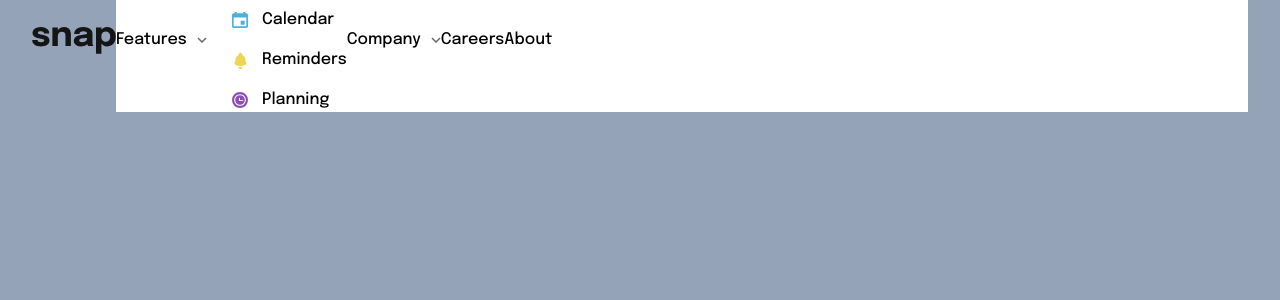
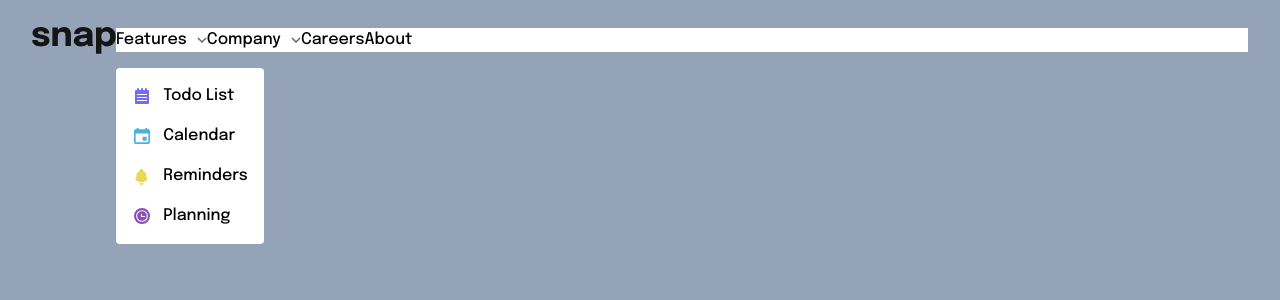
Before and after one commit to soewaiyanag/intro-section-with-dropdown-navigation, a React app: page / in a window 1280 px wide. Both pictures are taken after a click on the item "Features". Shown: the top 300 px of the page. Built offline with nearby package versions, Linux system fonts and the light colour scheme.

Commit message:
toggle dropdown with animation

```diff
--- a/package.json
+++ b/package.json
@@ -11,6 +11,7 @@
   "author": "",
   "license": "ISC",
   "dependencies": {
+    "framer-motion": "^6.3.1",
     "react": "^18.0.0",
     "react-dom": "^18.0.0"
   },
--- a/src/components/Nav/CompanyLists.js
+++ b/src/components/Nav/CompanyLists.js
@@ -4,7 +4,7 @@ const companyItems = ["History", "Our Team", "Blog"];
 
 const CompanyLists = () => {
   return (
-    <ul className="space-y-4">
+    <ul className="space-y-4 min-w-max">
       {companyItems.map((companyItem) => {
         return (
           <li key={"key-" + companyItem}>
--- a/src/components/Nav/Dropdown.js
+++ b/src/components/Nav/Dropdown.js
@@ -1,10 +1,12 @@
-import React, { useState } from "react";
+import React, { useState, useRef, useEffect } from "react";
 import arrow from "@images/icon-arrow-down.svg";
+import DropdownLists from "./DropdownLists";
 
 const Dropdown = ({ label, lists }) => {
   const [showDropdown, setShowDropdown] = useState(false);
+
   return (
-    <>
+    <div className="relative space-y-4 md:space-y-0">
       <li
         className="flex items-center gap-2.5 cursor-pointer"
         onClick={() => {
@@ -14,8 +16,8 @@ const Dropdown = ({ label, lists }) => {
         {label}
         <img src={arrow} alt="arrow icon" />
       </li>
-      {showDropdown && <div className="pl-6">{lists}</div>}
-    </>
+      {showDropdown && <DropdownLists lists={lists} />}
+    </div>
   );
 };
 
--- /dev/null
+++ b/src/components/Nav/DropdownLists.js
@@ -0,0 +1,16 @@
+import React from "react";
+import { motion } from "framer-motion";
+
+const DropdownLists = ({ lists, showDropdown }) => {
+  return (
+    <motion.div
+      initial={{ height: 0 }}
+      animate={{ height: "auto" }}
+      className="overflow-hidden md:absolute md:top-10 md:rounded"
+    >
+      <div className="pl-6 md:bg-white md:p-4">{lists}</div>
+    </motion.div>
+  );
+};
+
+export default DropdownLists;
```
Also changed, not shown: 1 other file (tests, documents, lock files or other folders).
